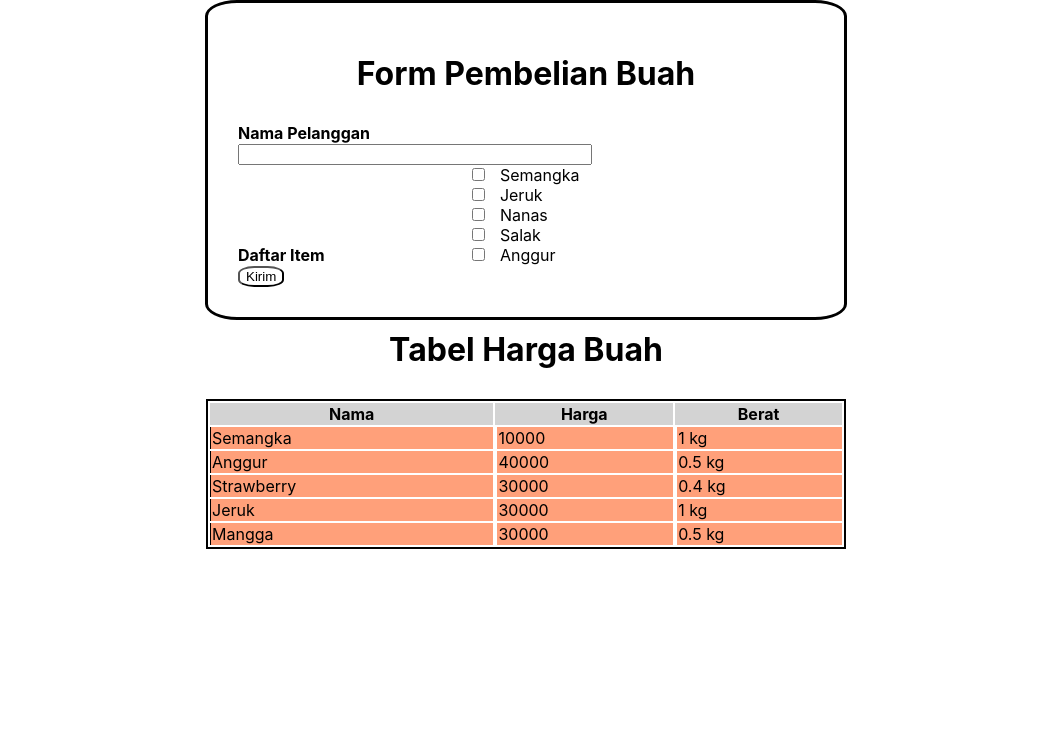
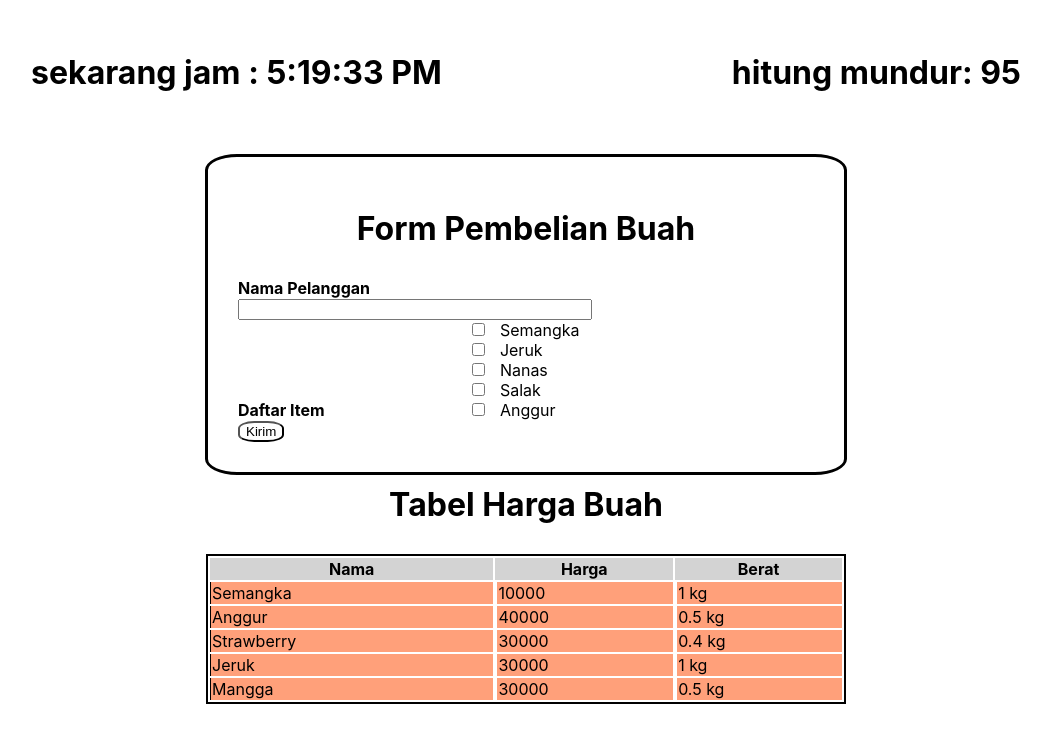
Before and after one commit to Christo21/sanbercode-reactjs-batch18-part2, a React (Create React App) app: page / in a window 1280 px wide. Shown: the top 742 px of the page, without its empty margins (114-1165 px from the left). Built offline with nearby package versions, Linux system fonts and the light colour scheme; the HTML template or start-up script is replaced by a standard one.

Commit message:
Tugas-11

```diff
--- a/src/App.js
+++ b/src/App.js
@@ -2,10 +2,12 @@ import React from 'react';
 import './App.css';
 import Forms from './Tugas-9/forms';
 import Table from './Tugas-10/table';
+import Timer from './Tugas-11/timer'
 
 function App() {
   return (
     <>
+    <Timer />
       <Forms />
       <Table />
     </>
--- /dev/null
+++ b/src/Tugas-11/timer.js
@@ -0,0 +1,84 @@
+import React, { Component } from 'react'
+
+class Timer extends Component {
+    constructor(props) {
+        super(props)
+        let date = new Date().toLocaleString(
+            'id',
+            {
+                hour: 'numeric',
+                minute: 'numeric',
+                second: 'numeric',
+                hour12: true
+            }).replace(/\./g, ":")
+
+        this.state = {
+            flag: true,
+            timer: 100,
+            clock: date
+        }
+    }
+
+    componentDidMount() {
+        this.timerID = setInterval(
+            () => this.count(),
+            1000
+        )
+        this.clock = setInterval(
+            () => this.tick(),
+            1000
+        )
+    }
+
+    componentDidUpdate() {
+        if (this.state.flag && this.state.timer === 0) {
+            this.stop()
+        }
+    }
+
+    componentWillUnmount() {
+        clearInterval(this.timer);
+    }
+
+    stop() {
+        this.componentWillUnmount()
+        this.setState({ flag: false })
+    }
+
+    count() {
+        this.setState({
+            timer: this.state.timer - 1
+        });
+    }
+
+    tick() {
+        let date = new Date().toLocaleString(
+            'id',
+            {
+                hour: 'numeric',
+                minute: 'numeric',
+                second: 'numeric',
+                hour12: true
+            }).replace(/\./g, ":")
+
+        this.setState({
+            clock: date
+        });
+    }
+
+
+    render() {
+        return (
+            <> {
+                this.state.flag &&
+                <h1 style={{ display: "flex", justifyContent: "space-around" }}>
+                    <p>sekarang jam : {this.state.clock}</p>
+                    <p>hitung mundur: {this.state.timer}</p>
+                </h1>
+            }
+            </>
+        )
+    }
+}
+
+export default Timer
```
